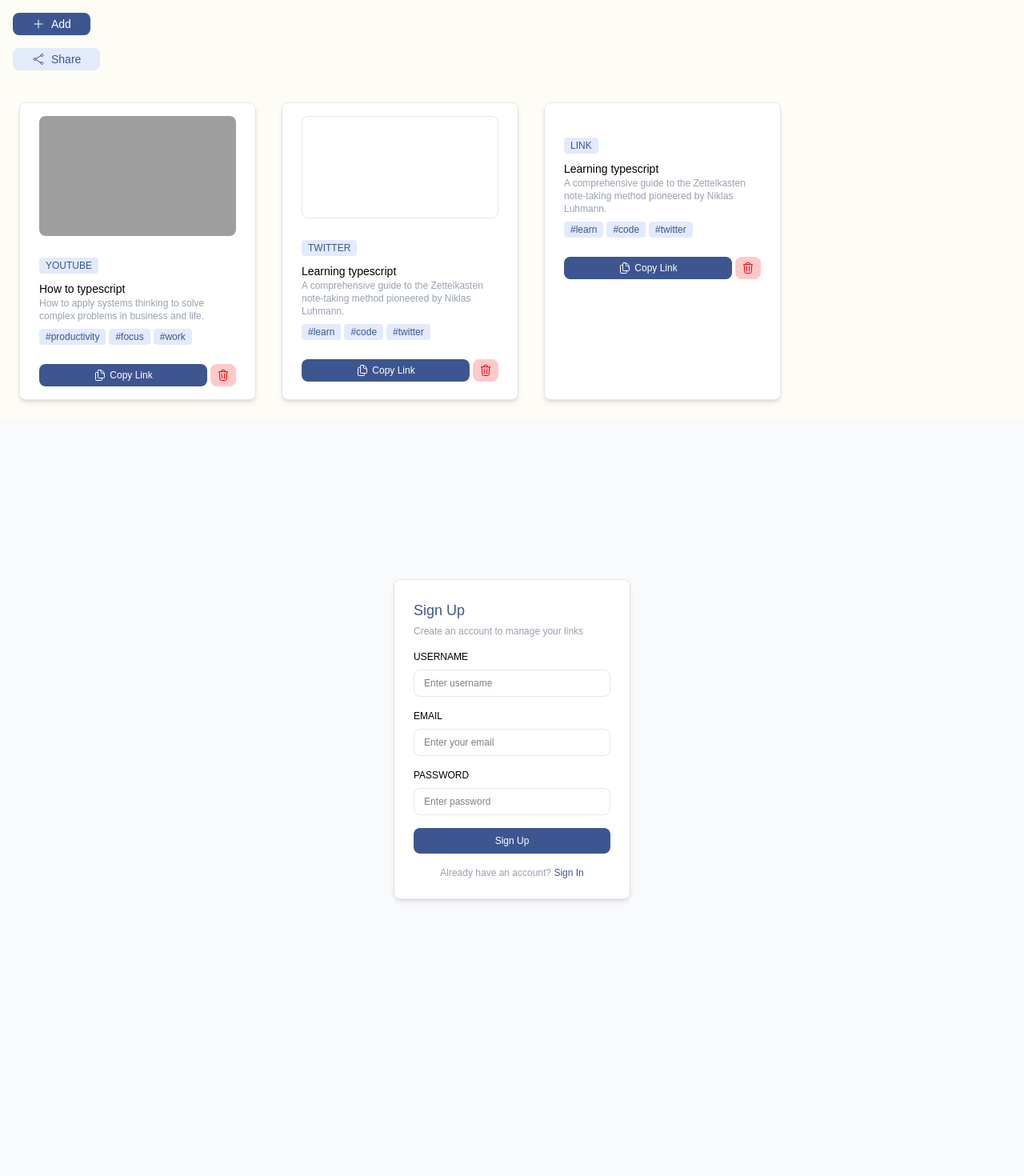
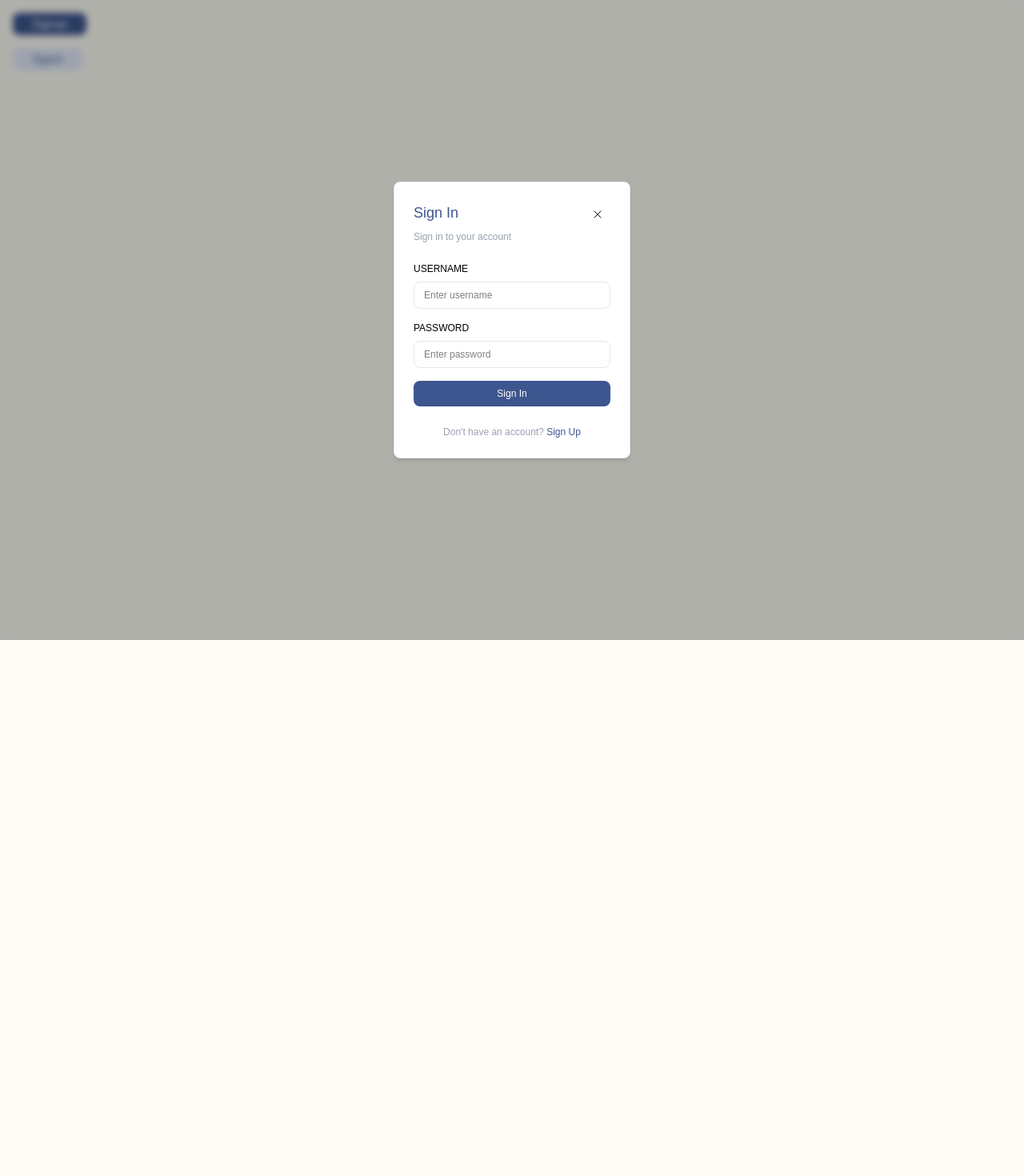
Before and after one commit to sakshi2005-30/Mindo, a React (Vite) app in the folder frontend/: page / in a window 1280 px wide. Shown: the top 1470 px of the page at 80% size. After the commit the page ends 800 px from the top, so only its background shows below. Built offline with nearby package versions, Linux system fonts and the light colour scheme; grey boxes are pictures that could not be loaded.

Commit message:
Added backdrop blur and cross icon for signin and sigup

```diff
--- a/frontend/src/App.tsx
+++ b/frontend/src/App.tsx
@@ -1,27 +1,17 @@
 import {Input} from "./components/InputComponent"
 import { Button } from "./components/ui/Button"
 import { Card } from "./components/ui/Card"
-import { PlusIcon, ShareIcon } from "./icons/PlusIcon"
+import { CrossIcon, PlusIcon, ShareIcon } from "./icons/PlusIcon"
 import { Signin } from "./Signin"
 import { Signup } from "./SignUp"
-
+import { useState } from "react"
 const App = () => {
+  const [openSignin,setOpenSignin]=useState<boolean>(true);
   return (
     <div >
-    <Button title="Add" variant="primary" startIcon={<PlusIcon size="md"/>}/>
-      <Button title="Share" variant="secondary" startIcon={<ShareIcon size="md"/>} />
-
-      <div className="grid grid-cols-4 gap-8">
-        <Card title="How to typescript" contentType="youtube" description="How to apply systems thinking to solve complex problems in business and life." tags={["productivity", "focus", "work"]} link="https://www.youtube.com/live/HjdsR87AgRM?si=WNUHxdo16zl5EYYJ"/>
-
-     <Card title="Learning typescript" description="A comprehensive guide to the Zettelkasten note-taking method pioneered by Niklas Luhmann." contentType="twitter" tags={["learn","code","twitter"]} link="https://x.com/Sakshi_305/status/2091618130439315966"/>
-     <Card title="Learning typescript" description="A comprehensive guide to the Zettelkasten note-taking method pioneered by Niklas Luhmann." contentType="link" tags={["learn","code","twitter"]} link="https://x.com/Sakshi_305/status/2091618130439315966"/>
-
-      </div>
-
-
-      <Signup/>
       <Signin/>
+   <Button title="Signup" variant="primary"/>
+   <Button title="Signin" variant="secondary"/>
     </div>
   )
 }
--- a/frontend/src/SignUp.tsx
+++ b/frontend/src/SignUp.tsx
@@ -2,7 +2,7 @@ import React,{useState} from "react"
 import axios from "axios"
 import { Input } from "./components/InputComponent"
 import { api } from "./services/api"
-
+import { CrossIcon } from "./icons/PlusIcon"
 export const Signup=()=>{
     const [username,setUsername]=useState<string>("");
     const [email,setEmail]=useState<string>("");
@@ -33,11 +33,15 @@ export const Signup=()=>{
           setLoading(false);
     }
     return (
-        <div className="min-h-screen bg-slate-50 flex items-center justify-center p-4">
+        <div className="min-h-screen fixed inset-0 bg-black/30 z-50 flex items-center justify-center p-4 backdrop-blur-xs">
             <div className="w-full sm:w-74 bg-white border rounded-lg flex flex-col items-left px-4 sm:px-6 py-6 border-gray-200 m-2 sm:m-6 shadow-md gap-4 ">
                 {/* header */}
                <div className="flex flex-col gap-1">
-                    <h1 className="text-lg font-medium text-blue">Sign Up</h1>
+                    <div className="flex justify-between">
+                                         <h1 className="text-lg font-medium text-blue">Sign In</h1>
+                                         <div className="hover:bg-light-blue p-2 rounded-full hover:text-blue transition-all duration-300 cursor-pointer"> <CrossIcon size="md" /></div>
+
+                                    </div>
                     <p className="text-xs text-gray-400">Create an account to manage your links</p>
              </div>
              {error && (
--- a/frontend/src/Signin.tsx
+++ b/frontend/src/Signin.tsx
@@ -2,6 +2,7 @@ import React,{useState} from "react"
 import axios from "axios"
 import { Input } from "./components/InputComponent"
 import { api } from "./services/api"
+import { CrossIcon } from "./icons/PlusIcon"
 
 export const Signin=()=>{
     const [username,setUsername]=useState<string>("");
@@ -17,7 +18,7 @@ export const Signin=()=>{
         setLoading(true)
         try{
             const response=await api.post("/users/signin",{username,password});
-            setSuccess(response.data.mesage ||"Signed in successfully");
+            setSuccess(response.data.message ||"Signed in successfully");
 
             setUsername("");
             setPassword("");
@@ -32,12 +33,17 @@ export const Signin=()=>{
           setLoading(false);
     }
     return (
-        <div className="min-h-screen bg-slate-50 flex items-center justify-center p-4">
+        <div className="min-h-screen fixed inset-0 bg-black/30 z-50 flex items-center justify-center p-4 backdrop-blur-xs">
             <div className="w-full sm:w-74 bg-white border rounded-lg flex flex-col items-left px-4 sm:px-6 py-6 border-gray-200 m-2 sm:m-6 shadow-md gap-4 sm:gap-6">
                 {/* header */}
                <div className="flex flex-col gap-1">
-                    <h1 className="text-lg font-medium text-blue">Sign Up</h1>
-                    <p className="text-xs text-gray-400">Create an account to manage your links</p>
+                <div className="flex justify-between">
+                     <h1 className="text-lg font-medium text-blue">Sign In</h1>
+                     <div className="hover:bg-light-blue p-2 rounded-full hover:text-blue transition-all duration-300 cursor-pointer"> <CrossIcon size="md" /></div>
+
+                </div>
+
+                    <p className="text-xs text-gray-400">Sign in to your account </p>
              </div>
              {error && (
           <div className="bg-red-50 border border-red-200 text-red-600 text-xs p-2.5 rounded-lg">
--- a/frontend/src/components/ui/Card.tsx
+++ b/frontend/src/components/ui/Card.tsx
@@ -1,7 +1,6 @@
 import { Copy, Trash } from "../../icons/PlusIcon"
 
 interface cardProps{
-
     title:string,
     contentType:string,
     description?:string,
@@ -26,9 +25,6 @@ export const Card=(props:cardProps)=>{
             {props.contentType==="twitter" &&(
                 <div className="">
                 <div className=" border border-gray-200 rounded-lg h-32 w-full overflow-hidden">
-                {/* <blockquote className="twitter-tweet" >
-                    <a href={ "https://twitter.com/Spidey_707/status/2091771500470915233"}></a>
-                </blockquote> */}
                  <blockquote className="twitter-tweet" >
                     <a href={ getEmbedTwitter(props.link)}></a>
                 </blockquote>
--- a/frontend/src/icons/PlusIcon.tsx
+++ b/frontend/src/icons/PlusIcon.tsx
@@ -1,7 +1,8 @@
 interface iconProps{
-    size:"md"|"lg"
+    size:"sm"|"md"|"lg"
 }
 const styleSize={
+   "sm":"size-2",
     "md":"size-4",
     "lg":"size-6"
 }
@@ -46,3 +47,11 @@ export const InternetIcon=(props:iconProps)=>{
 
     )
 }
+export const CrossIcon=(props:iconProps)=>{
+    return (
+        <svg xmlns="http://www.w3.org/2000/svg" fill="none" viewBox="0 0 24 24" stroke-width="1.5" stroke="currentColor" className={`${styleSize[props.size]}`}>
+    <path stroke-linecap="round" stroke-linejoin="round" d="M6 18 18 6M6 6l12 12" />
+    </svg>
+
+    )
+}
```
